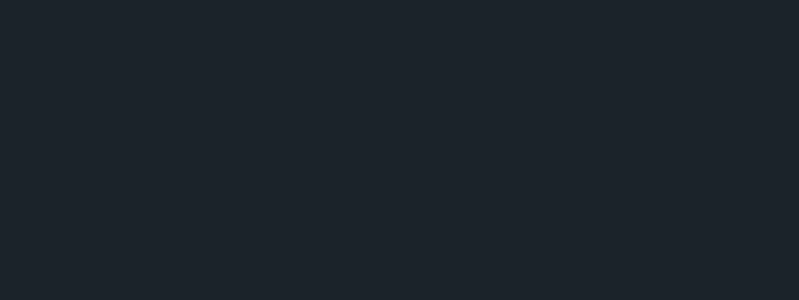
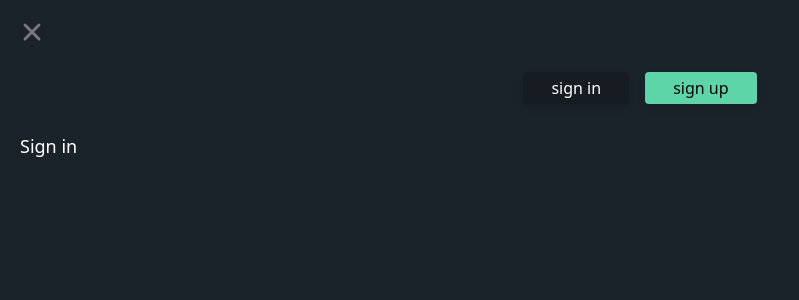
Before and after one commit to Helton-Carlos/aliens-free, a Vue app: page /sign in a window 1280 px wide. Before the commit this address had no page. Shown: the top 300 px of the page, without its empty margins (0-799 px from the left). Built offline with nearby package versions, Linux system fonts and the light colour scheme.

Commit message:
feat: adding feature from sign

```diff
--- a/src/components/Button/Button.vue
+++ b/src/components/Button/Button.vue
@@ -1,11 +1,16 @@
 <script setup lang="ts">
-defineProps<{ title: string }>();
+defineProps<{ title: string, color?: string }>();
 defineEmits<{ (e:'onClick'): void }>();
 </script>
 
 <template>
   <button
-    class="bg-green px-7 py-1 rounded drop-shadow-md hover:bg-green-hover"
+    class="px-7 py-1 rounded drop-shadow-md"
+    :class="{
+      'bg-green hover:bg-green-hover': color == null,
+      'bg-dark text-white hover:text-gray': color === 'dark',
+      'bg-white text-black': color === 'white',
+    }"
     @click="$emit('onClick')"
   >
     <p class="font-medium">{{ title }}</p>
--- /dev/null
+++ b/src/components/Icon/Close.vue
@@ -0,0 +1,9 @@
+<script setup lang="ts">
+defineEmits<{ (e:'onClick'): void }>();
+</script>
+
+<template>
+  <div>
+    <img src="../../assets/Close.svg" class="hover:cursor-pointer" alt="close" @click="$emit('onClick')">
+  </div>
+</template>
--- a/src/components/Onboarding/Onboarding.vue
+++ b/src/components/Onboarding/Onboarding.vue
@@ -14,7 +14,7 @@ function allCount(index: number) {
 }
 
 function bntNext() {
-  count.value < 2? count.value++ : router.push({ name: "sing" });
+  count.value < 2? count.value++ : router.push({ name: "sign" });
 }
 </script>
 
--- /dev/null
+++ b/src/pages/Sign.vue
@@ -0,0 +1,30 @@
+<script setup lang="ts">
+import Close from '../components/Icon/Close.vue';
+import Button from '../components/Button/Button.vue';
+import { useRouter } from 'vue-router';
+
+const router = useRouter();
+
+function clickClose() {
+  router.push({ name: "index" });
+}
+
+function bntNext() {
+  alert("2")
+}
+</script>
+
+<template>
+  <div>
+    <Close @onClick="clickClose" class="p-5"/>
+
+    <div class="flex justify-center">
+      <Button title="sign in" color="dark" class="m-2" @onClick='bntNext()'/>
+      <Button title="sign up" class="m-2" @onClick='bntNext()'/>
+    </div>
+
+    <div>
+      <h2 class="text-white p-5 text-lg">Sign in</h2>
+    </div>
+  </div>
+</template>
--- a/src/pages/Sing.vue
+++ /dev/null
@@ -1,7 +0,0 @@
-<script setup lang="ts"></script>
-
-<template>
-  <div>
-    <p>teste</p>
-  </div>
-</template>
--- a/src/routes/index.ts
+++ b/src/routes/index.ts
@@ -12,9 +12,9 @@ const routes = [
         component: () => import('../pages/Boarding.vue')
     },
     {
-        path: "/sing",
-        name: "sing",
-        component: () => import('../pages/Sing.vue')
+        path: "/sign",
+        name: "sign",
+        component: () => import('../pages/Sign.vue')
     }
 ]
 
--- a/tailwind.config.cjs
+++ b/tailwind.config.cjs
@@ -8,6 +8,7 @@ module.exports = {
     extend: {},
     colors: {
       'primary': '#1B232A',
+      'dark': '#161C22',
       'white': '#FFF',
       'green': '#5ED5A8',
       'green-hover': '#00E890',
```
Also changed, not shown: src/assets/Close.svg (added).
